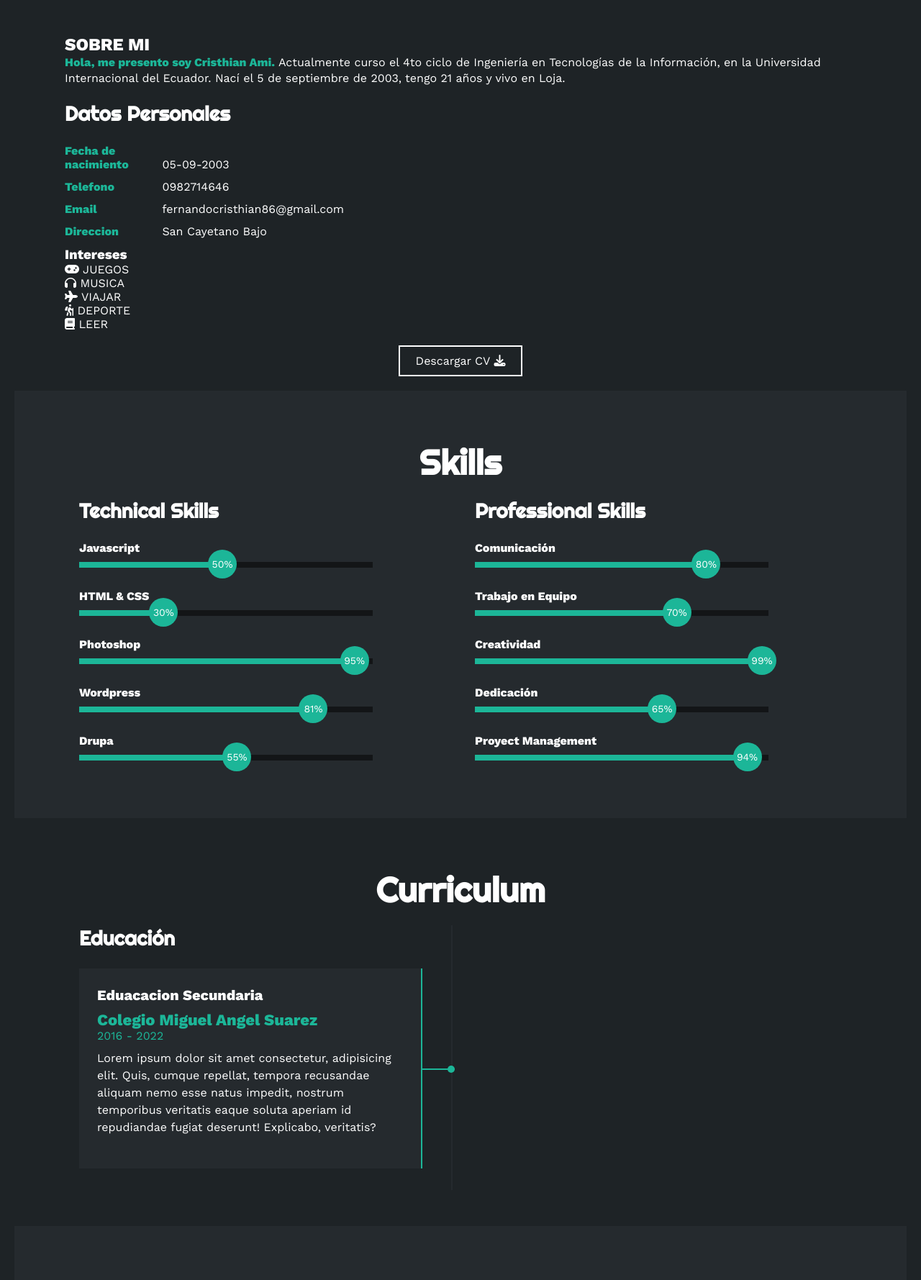
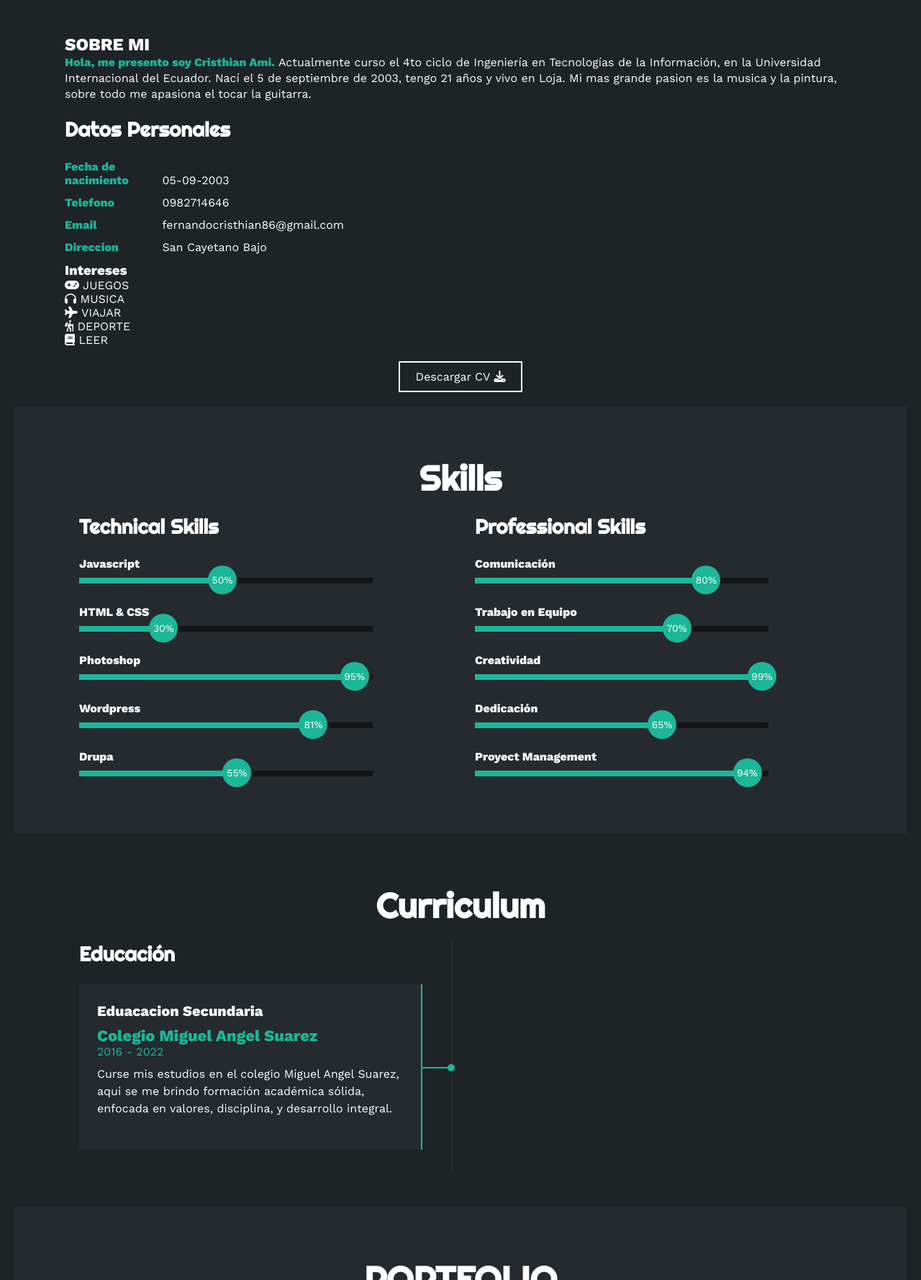
Before and after one commit to FernandoCristhian666/portafolioweb, a plain HTML site: page index.html in a window 1280 px wide. Shown: the part 802-2581 px from the top of the page at 72% size. Drawn offline with nearby package versions, Linux system fonts and the light colour scheme; files whose address does not match are found by name.

Commit message:
Update index.html

```diff
--- a/index.html
+++ b/index.html
@@ -56,7 +56,7 @@
     <section id="sobremi" class="sobremi">
         <div class="contenido-seccion">
             <h1>SOBRE MI</h1>
-            <p><span> Hola, me presento soy Cristhian Ami.</span> Actualmente curso el 4to ciclo de Ingeniería en Tecnologías de la Información, en la Universidad Internacional del Ecuador. Nací el 5 de septiembre de 2003, tengo 21 años y vivo en Loja.</p>
+            <p><span> Hola, me presento soy Cristhian Ami.</span> Actualmente curso el 4to ciclo de Ingeniería en Tecnologías de la Información, en la Universidad Internacional del Ecuador. Nací el 5 de septiembre de 2003, tengo 21 años y vivo en Loja. Mi mas grande pasion es la musica y la pintura, sobre todo me apasiona el tocar la guitarra.</p>
             <div class="fila">
                 <div class="col">
                     <h3>Datos Personales</h3>
@@ -223,7 +223,7 @@
                         <h4>Eduacacion Secundaria</h4>
                         <span class="casa">Colegio Miguel Angel Suarez</span>
                         <span class="fecha">2016 - 2022</span>
-                        <p>Lorem ipsum dolor sit amet consectetur, adipisicing elit. Quis, cumque repellat, tempora recusandae aliquam nemo esse natus impedit, nostrum temporibus veritatis eaque soluta aperiam id repudiandae fugiat deserunt! Explicabo, veritatis?</p>
+                        <p>Curse mis estudios en el colegio Miguel Angel Suarez, aqui se me brindo formación académica sólida, enfocada en valores, disciplina, y desarrollo integral.</p>
                         <div class="conectori">
                             <div class="circuloi"></div>
                         </div>
```
